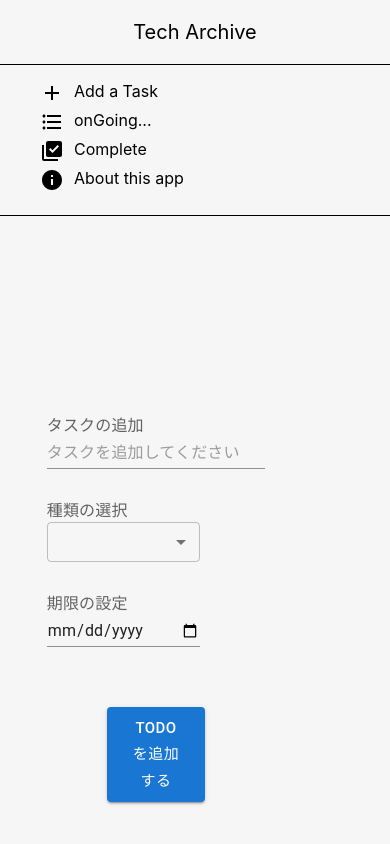
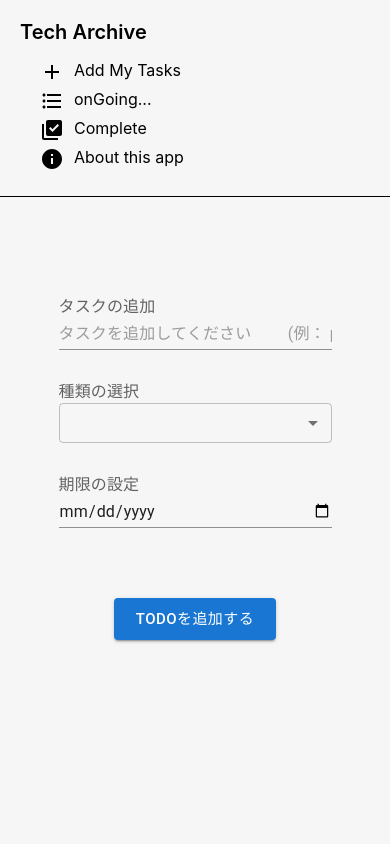
Before and after one commit to wajofjwiaawjfoajofj/todofrontend, a React (Create React App) app: page / in a window 390 px wide. Shown: the top 844 px of the page. Built offline with nearby package versions, Linux system fonts and the light colour scheme.

Commit message:
css色々いじる

```diff
--- a/src/App.css
+++ b/src/App.css
@@ -2,6 +2,7 @@
   width: 100%;
   border-bottom: 1px solid black;
 }
+
 
 
 .wrapper{
@@ -42,8 +43,7 @@
   .leftside{
     width: 100%;
     border-right: none;
-    border-bottom: 0.1px solid black;
-    padding-bottom: 30px;
+    padding-top: 30px;
     height: 120px;
   }
 
--- a/src/Components/Form.css
+++ b/src/Components/Form.css
@@ -4,7 +4,7 @@ form{
     display: flex;
     justify-content: center;
     align-items: center;
-    height: 100vh;
+    height: 90vh;
 }
 
 
@@ -50,3 +50,29 @@ form{
 }
 
 /* sp用のcss */
+@media screen and (max-width:768px){
+
+    form{
+        width: 100%;
+        height: 80vh;
+    }
+
+   .wrraper{
+    display: flex;
+    flex-direction: column;
+   }
+   .select{
+    width: 100%;
+   }
+   .date{
+    width: 100%;
+   }
+
+   .buttonwrapper{
+    display: flex;
+    justify-content: center;
+    align-items: center;
+    margin: 40px;
+ }
+
+}
--- a/src/Components/SideList.css
+++ b/src/Components/SideList.css
@@ -57,10 +57,20 @@
         display: flex;
         flex-direction: column;
         flex-wrap: wrap;
+        position: fixed;
+         top: 100;
+         z-index: 999;
+         left: 0;
+         margin-top: 30px ;
+         padding-bottom: 20px;
+         border-bottom: 0.5px solid black;
+         width: 100%;
+
     }
     .linkList{
         display: flex;
         margin-bottom: 5px;
+        margin-top: none;
     }
 
     .muiIcon{
--- a/src/Components/SideList.js
+++ b/src/Components/SideList.js
@@ -12,7 +12,7 @@ const SideList = () => {
     <ul className='sideBarwrapper'>
      <li className='linkList'>
      <AddIcon className='muiIcon'  />
-     <Link to="/" className='Link'>Add a Task</Link>
+     <Link to="/" className='Link'>Add My Tasks</Link>
      </li>
      <li className='linkList'>
      <FormatListBulletedIcon className='muiIcon' />
--- a/src/Components/TopBar.css
+++ b/src/Components/TopBar.css
@@ -6,6 +6,18 @@
     border-bottom: 0.5px solid black;
 }
 
+
+@media screen and (max-width:768px){
+    .TopBarwrraper{
+      position: fixed;
+      top: 0;
+      z-index: 999;
+      left: 0;
+      border-bottom: none;
+    }
+  }
+
 .topbar{
     font-size: 20px;
+    font-weight: 600;
 }
```
